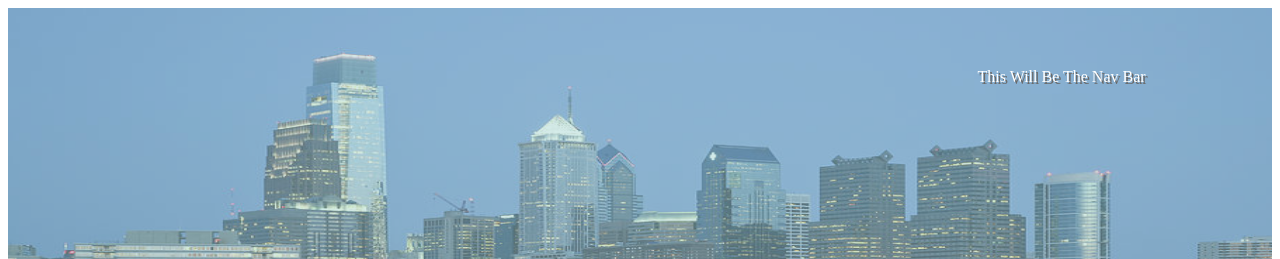
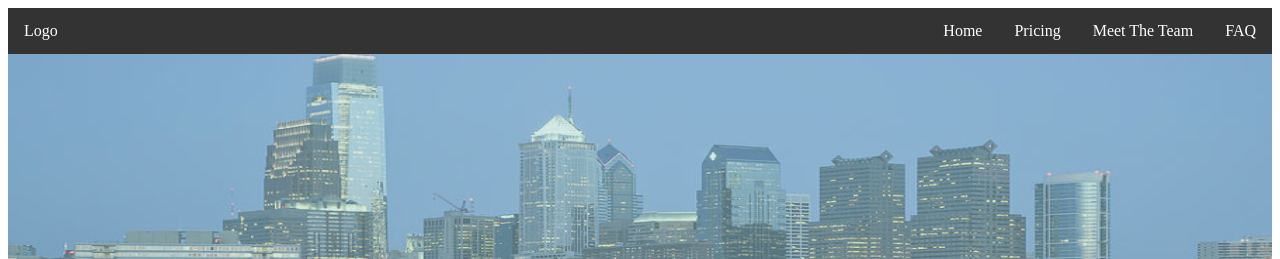
Before and after one commit to hn374/uptalk-landing-page, a plain HTML site: page index.html in a window 1280 px wide. Shown: the top 259 px of the page. Drawn offline with Linux system fonts and the light colour scheme.

Commit message:
Added navigation bar

```diff
--- a/index.html
+++ b/index.html
@@ -9,7 +9,13 @@
 	<section class="main">
 		<div class="container">
 			<img src="Skyline.jpg" alt="Philadelphia Skyline">
-			<div class="sample-nav"> This Will Be The Nav Bar</div>
+			<ul class="nav-bar">
+				<li class="left-nav">Logo</li>
+				<li class="right-nav"><a href="#about">FAQ</a></li>
+				<li class="right-nav"><a href="#contact">Meet The Team</a></li>
+				<li class="right-nav"><a href="#news">Pricing</a></li>
+				<li class="right-nav"><a class="active" href="#home">Home</a></li>
+			</ul>
 			<div class="left-center"> Big Flashy Words</div>
 		</div>
 
--- a/main.css
+++ b/main.css
@@ -22,11 +22,47 @@ img {
     font-size: 52px;
 }
 
-.sample-nav {
-    position: absolute;
-    top: 10%;
-    right: 10%;
-    text-shadow: 2px 2px #696969;
+ul {
+    list-style-type: none;
+    margin: 0;
+    padding: 0;
+    overflow: hidden;
+    background-color: #333;
+}
+
+li {
+    float: left;
+}
+
+li a {
+    display: block;
+    color: white;
+    text-align: center;
+    padding: 14px 16px;
+    text-decoration: none;
+}
+
+/* Change the link color to #111 (black) on hover */
+li a:hover {
+    background-color: #111;
+}
+
+.nav-bar {
+	top: 0%;
+	position: absolute;
+	width: 100%;
+}
+
+.right-nav {
+	float:right;
+}
+
+.left-nav {
+	display: block;
+    color: white;
+    text-align: center;
+    padding: 14px 16px;
+    text-decoration: none;
 }
 
 section.main {
```
